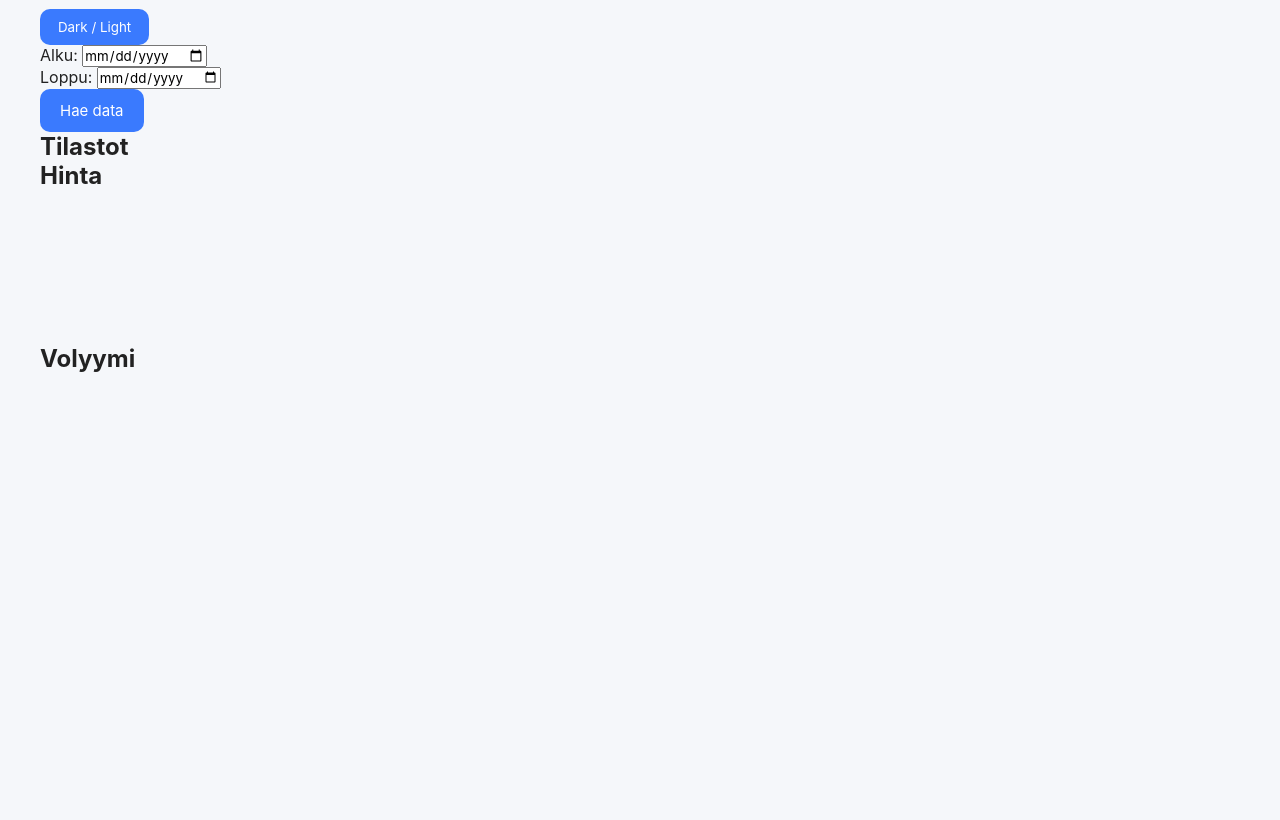
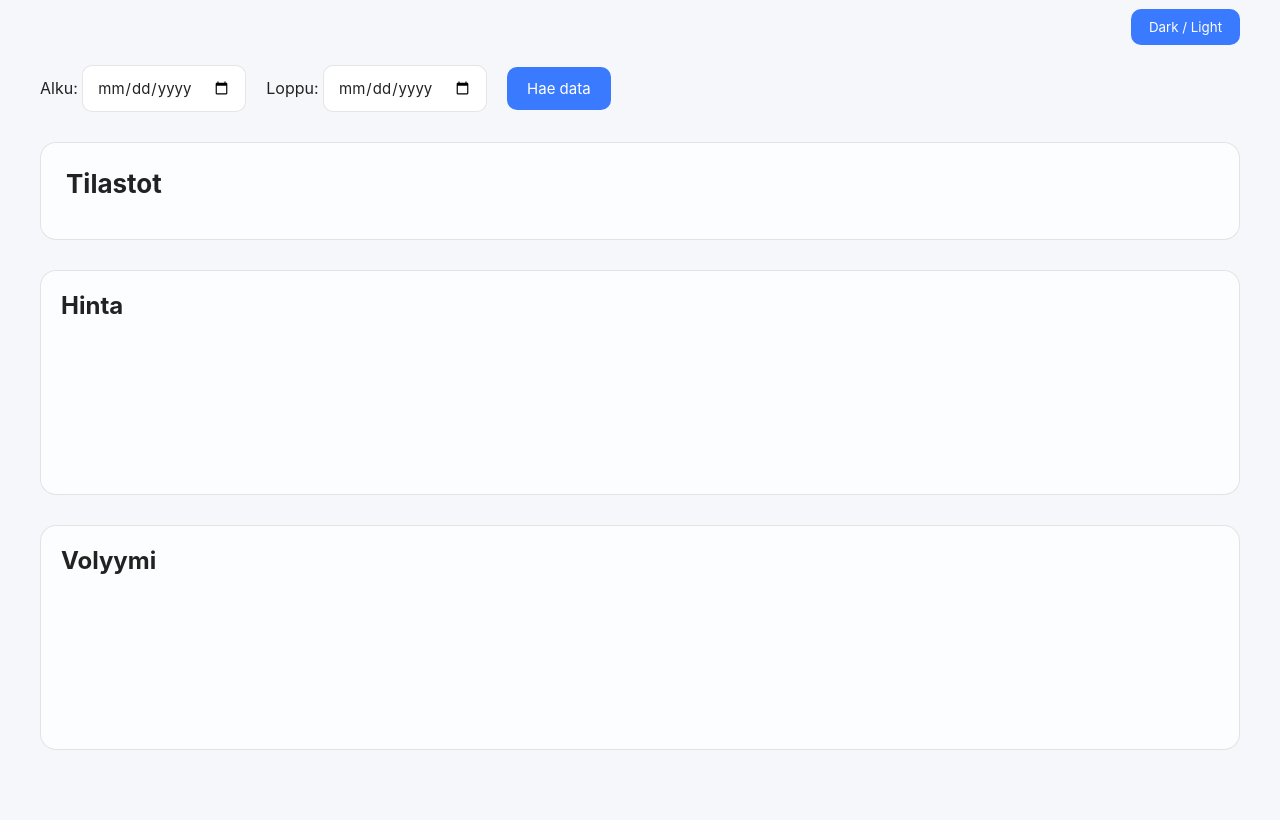
Before and after one commit to brehH1/vincit-rising-star-frontend, a plain HTML site: page index.html in a window 1280 px wide. Shown: the part 107-927 px from the top of the page. Before the commit the page ends 800 px from the top, so only its background shows below. Drawn offline with nearby package versions, Linux system fonts and the light colour scheme.

Commit message:
html update
...

```diff
--- a/index.html
+++ b/index.html
@@ -1,42 +1,49 @@
 <!DOCTYPE html>
 <html lang="fi">
 <head>
-    <meta charset="utf-8">
+    <meta charset="UTF-8">
+    <meta name="viewport" content="width=device-width, initial-scale=1.0">
     <title>Bitcoin-analyysi</title>
     <link rel="stylesheet" href="style.css">
-    <script src="https://cdn.jsdelivr.net/npm/chart.js"></script>
 </head>
 <body>
-    <header>
-        <h1>Bitcoin-analyysi</h1>
+
+    <h1>Bitcoin-analyysi</h1>
+
+    <div class="top-bar">
         <button id="themeToggle">Dark / Light</button>
-    </header>
+    </div>
 
-    <section class="controls">
+    <div class="inputs">
         <div>
             <label>Alku:</label>
             <input type="date" id="start">
         </div>
+
         <div>
             <label>Loppu:</label>
             <input type="date" id="end">
         </div>
+
         <button id="fetchBtn">Hae data</button>
-    </section>
+    </div>
 
-    <section class="stats">
+    <div class="card">
         <h2>Tilastot</h2>
-        <div id="statsBox"></div>
-    </section>
+        <pre id="statsBox"></pre>
+    </div>
 
-    <section class="charts">
+    <div class="chart-container">
         <h2>Hinta</h2>
         <canvas id="priceChart"></canvas>
+    </div>
 
+    <div class="chart-container">
         <h2>Volyymi</h2>
         <canvas id="volumeChart"></canvas>
-    </section>
+    </div>
 
+    <script src="https://cdn.jsdelivr.net/npm/chart.js"></script>
     <script src="script.js"></script>
 </body>
 </html>
```
